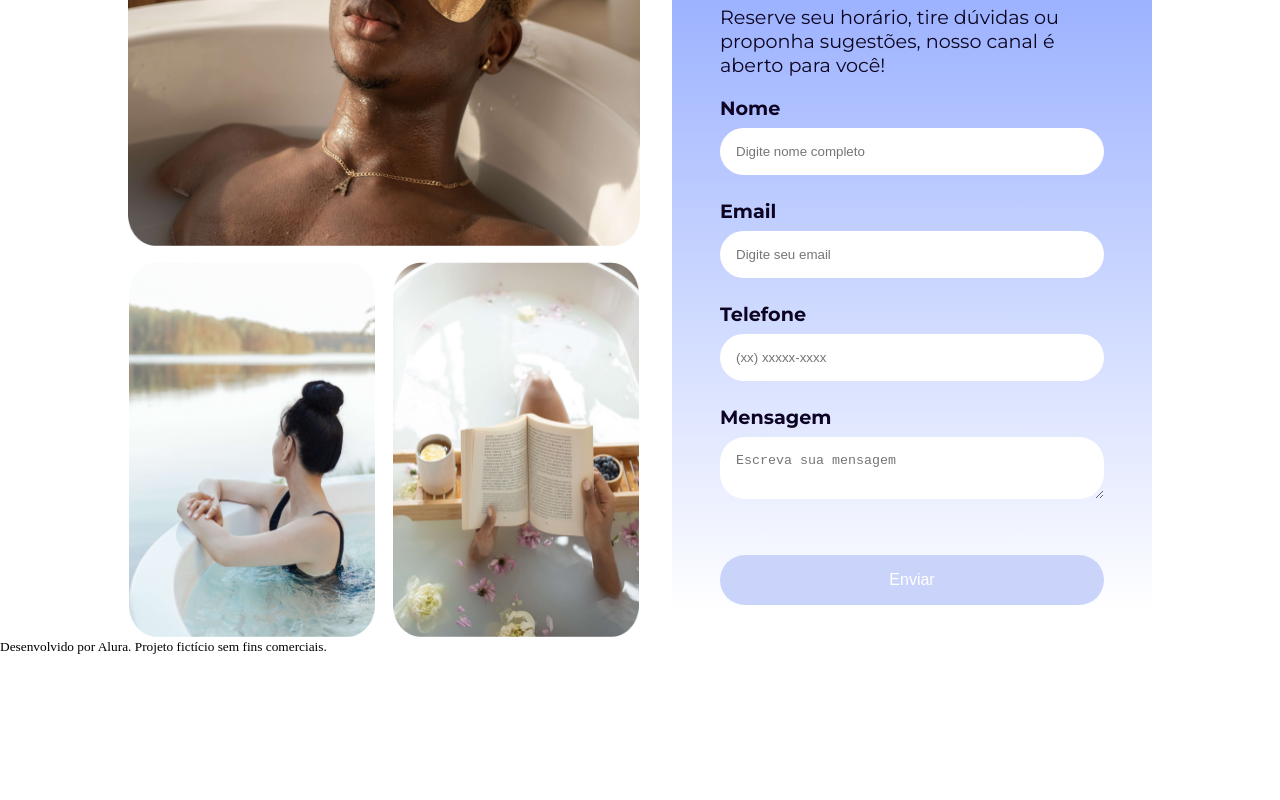
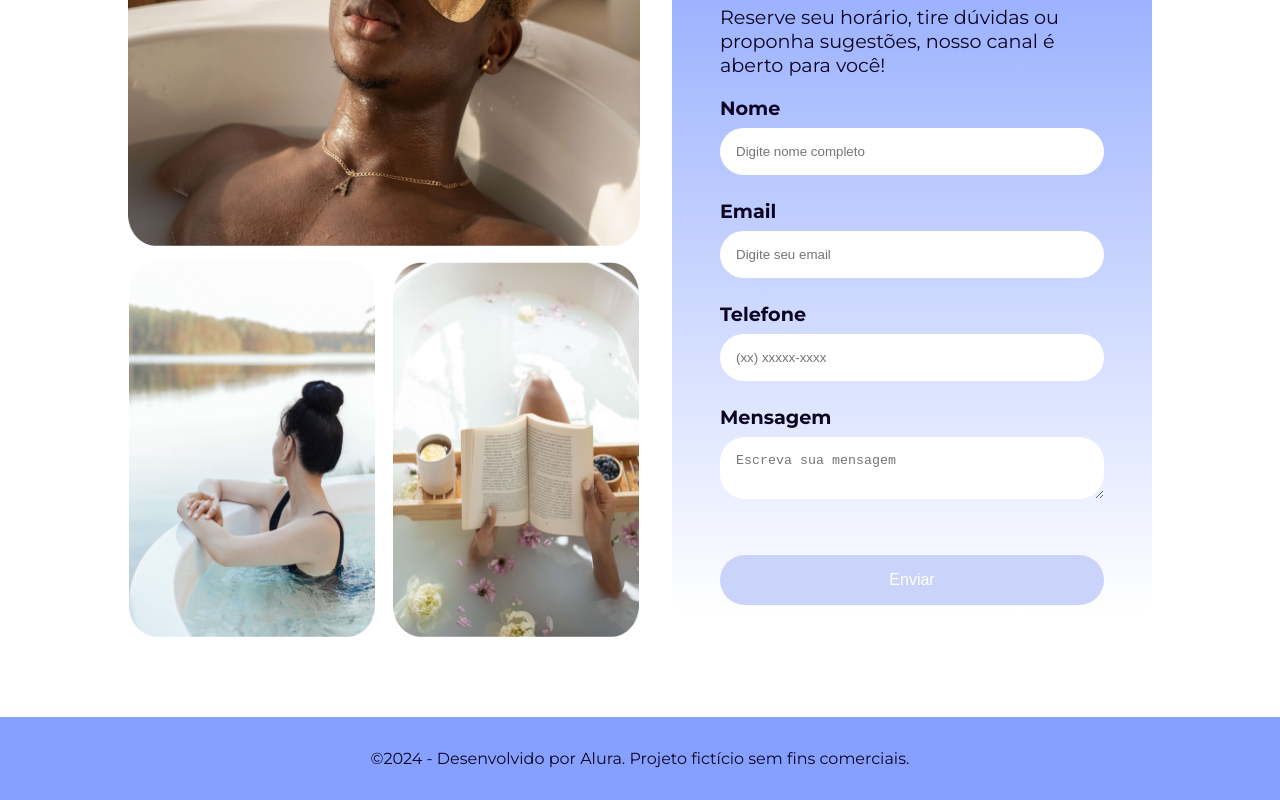
Before and after one commit to MatheusLuCosta/projeto-calmaria-spa, a plain HTML site: page index.html in a window 1280 px wide. Shown: the part 2763-3563 px from the top of the page. Before the commit the page ends 3418 px from the top, so only its background shows below. Drawn offline with nearby package versions, Linux system fonts and the light colour scheme.

Commit message:
projeto finalizado

```diff
--- a/index.html
+++ b/index.html
@@ -143,7 +143,7 @@
             </div>
         </section>
         <footer>
-            <small>Desenvolvido por Alura. Projeto fictício sem fins comerciais.</small>
+            <small>&copy;2024 - Desenvolvido por Alura. Projeto fictício sem fins comerciais.</small>
         </footer>
     </main>
 </body>
--- /dev/null
+++ b/styles/components/_footer.scss
@@ -0,0 +1,13 @@
+@use '../abstract/variaveis';
+@use '../abstract/mixins';
+
+footer {
+    background: variaveis.$cor-terciaria;
+    padding: 2rem;
+    text-align: center;
+    margin-top: 5rem;
+    small {
+        @include mixins.ff-fs-cl(variaveis.$ft-textos, 1rem, variaveis.$cor-primaria);
+        font-weight: 400;
+    }
+}
--- a/styles/style.scss
+++ b/styles/style.scss
@@ -4,4 +4,5 @@
 @use 'components/nosso-espaco';
 @use 'components/servicos';
 @use 'components/desconto';
-@use 'components/contatos'
+@use 'components/contatos';
+@use 'components/footer';
```
Also changed, not shown: styles/style.css, 1 other file.
